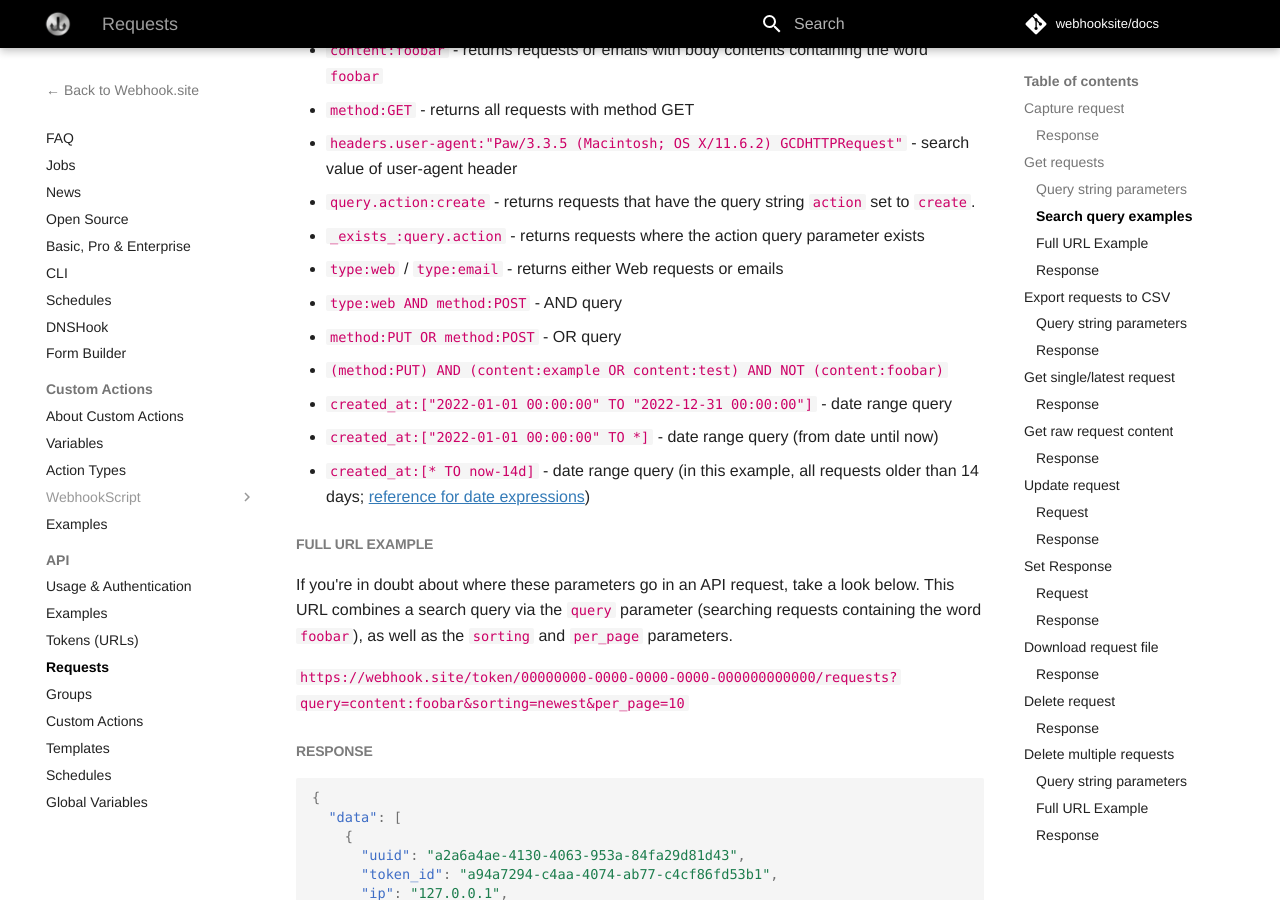
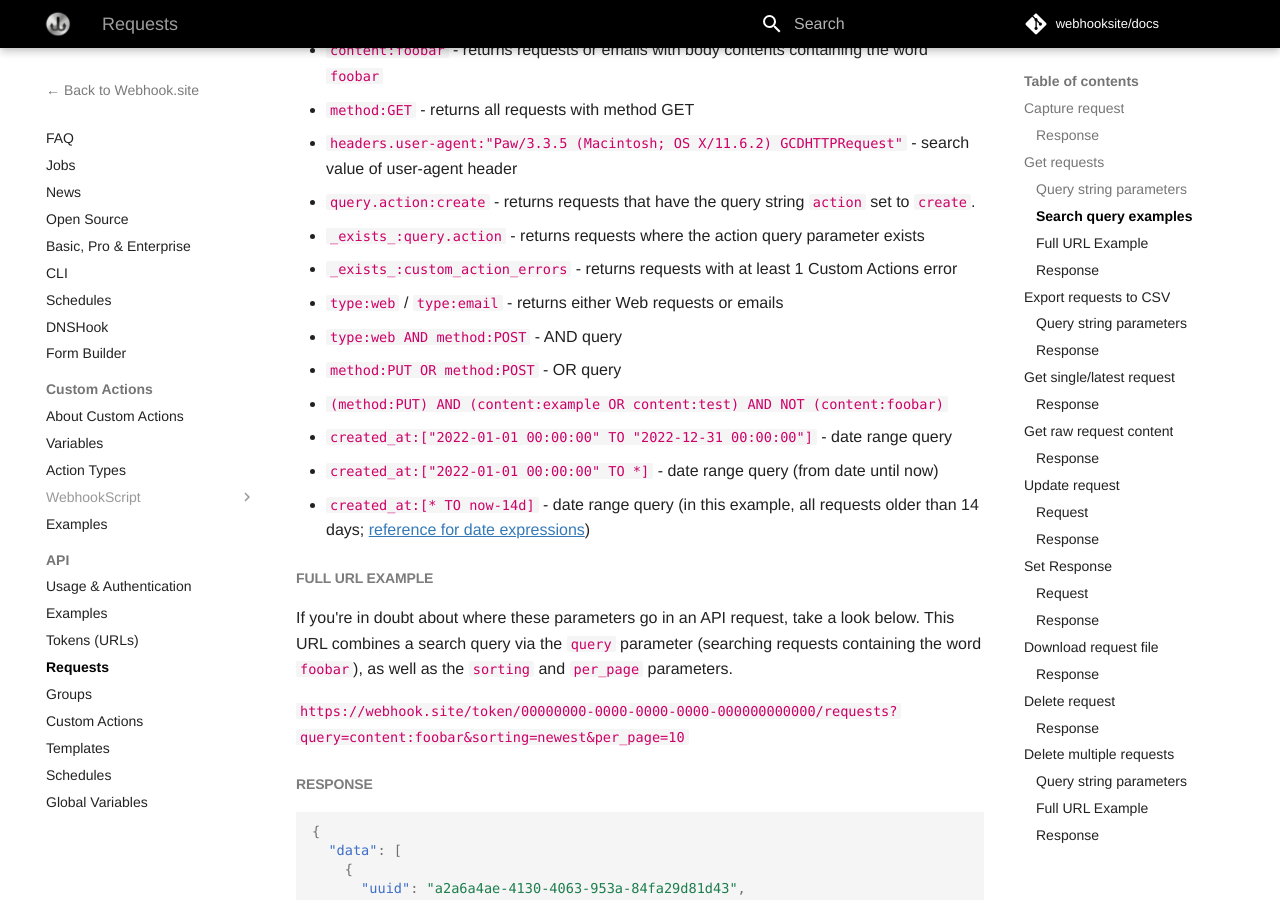
Before and after one commit to webhooksite/docs, an MkDocs documentation site: the page built from docs/api/requests.md, in a window 1280 px wide and 900 px high, scrolled down 2392 px. Built offline with MkDocs 1.6.1 and Material for MkDocs 9.7.7, drawn with Linux system fonts in a browser that asks for light colours; comment, search, counter and statistics services are not loaded.

Commit message:
Update docs

```diff
--- a/docs/api/requests.md
+++ b/docs/api/requests.md
@@ -78,6 +78,7 @@
 * `headers.user-agent:"Paw/3.3.5 (Macintosh; OS X/11.6.2) GCDHTTPRequest"` - search value of user-agent header
 * `query.action:create` - returns requests that have the query string `action` set to `create`.
 * `_exists_:query.action` - returns requests where the action query parameter exists
+* `_exists_:custom_action_errors` - returns requests with at least 1 Custom Actions error
 * `type:web` / `type:email` - returns either Web requests or emails
 * `type:web AND method:POST` - AND query
 * `method:PUT OR method:POST` - OR query
--- a/docs/news.markdown
+++ b/docs/news.markdown
@@ -21,6 +21,11 @@
     </div>
 </form>
 </div>
+
+## 10 December 2024
+
+* It's now easier to find requests with Custom Action errors – now they're highlighted in the request sidebar.
+* There's now a button to find recently accessed Webhook.site URLs in far left of the menu bar.
 
 ## 12 November 2024
 
```
